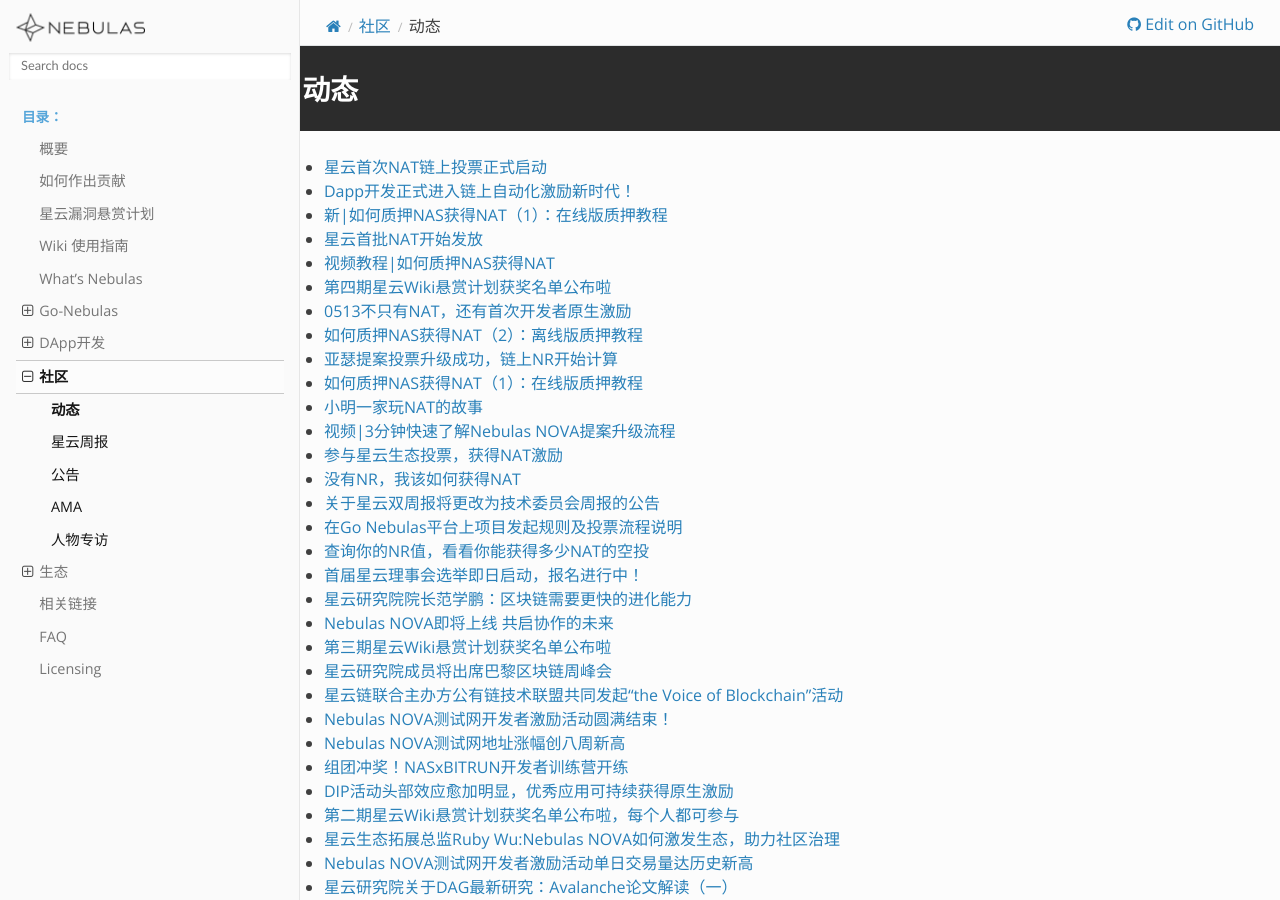
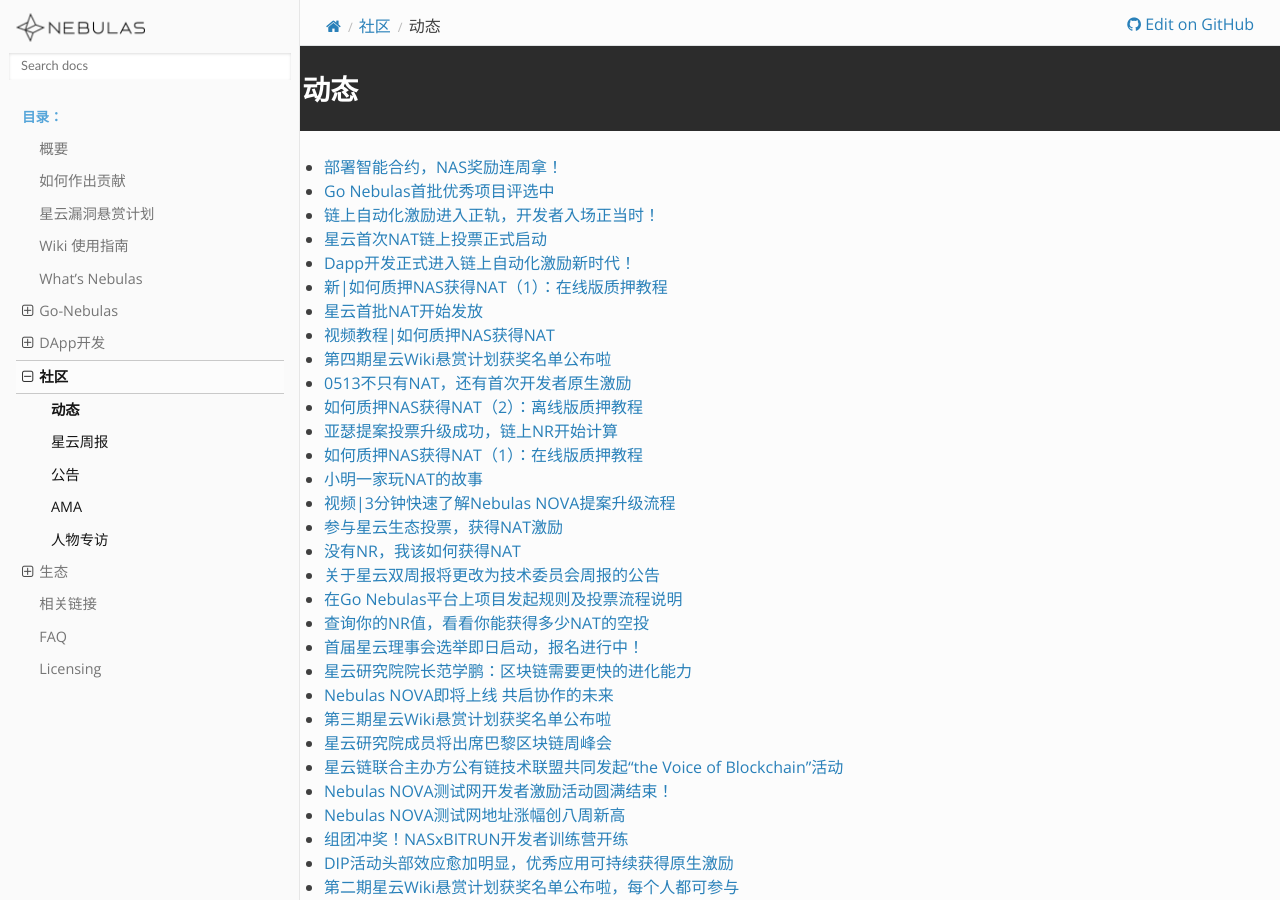
Before and after one commit to nebulasio/nebdocs, a Sphinx documentation site: the page built from docs/community/events.md, in a window 1280 px wide and 900 px high. Built offline with Sphinx 7.4.7 and the Read the Docs theme 2.0.0, drawn with Linux system fonts in a browser that asks for light colours; pages that are not in the unit, such as notebooks, are missing from menus.

Commit message:
Update events.md

```diff
--- a/docs/community/events.md
+++ b/docs/community/events.md
@@ -1,4 +1,7 @@
 # 动态
+- [部署智能合约，NAS奖励连周拿！](https://blog.nebulas.io/2019/05/27/deploy-smart-contracts-nas-rewards-for-weeks/)
+- [Go Nebulas首批优秀项目评选中](https://blog.nebulas.io/2019/05/22/go-nebulass-first-outstanding-project-selection/)
+- [链上自动化激励进入正轨，开发者入场正当时！](https://blog.nebulas.io/2019/05/21/weekly-data-report%EF%BC%885-13-5-19%EF%BC%89/)
 - [星云首次NAT链上投票正式启动](https://blog.nebulas.io/2019/05/19/nat-on-chain-voting-starts/)
 - [Dapp开发正式进入链上自动化激励新时代！](https://blog.nebulas.io/2019/05/14/dapp-development-officially-enters-the-new-era-of-on-chain-automation-incentives/)
 - [新|如何质押NAS获得NAT（1）：在线版质押教程](https://blog.nebulas.io/2019/05/14/%ef%bc%88new%ef%bc%89how-to-obtain-nat-part-1-how-to-pledge-your-nas/)
```
